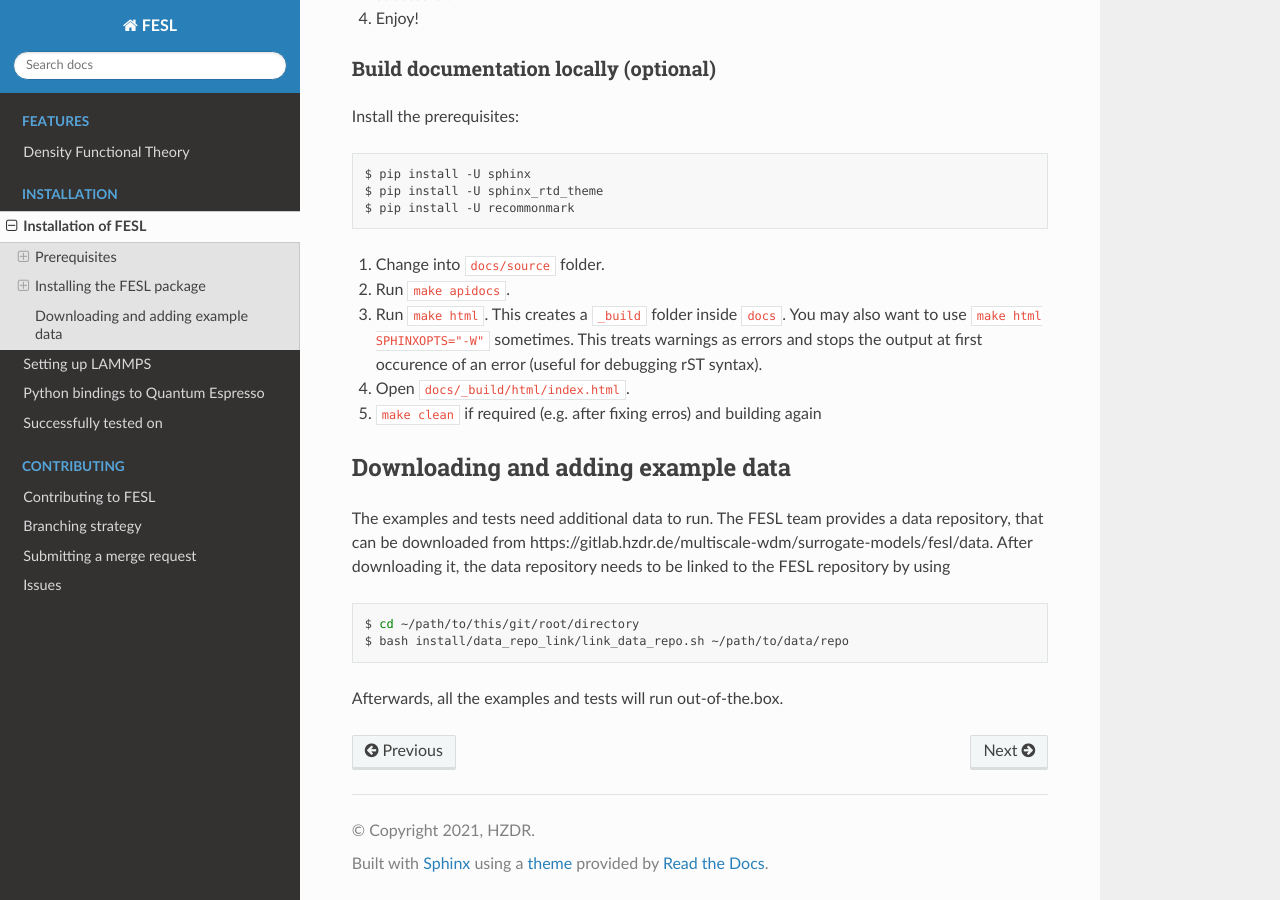
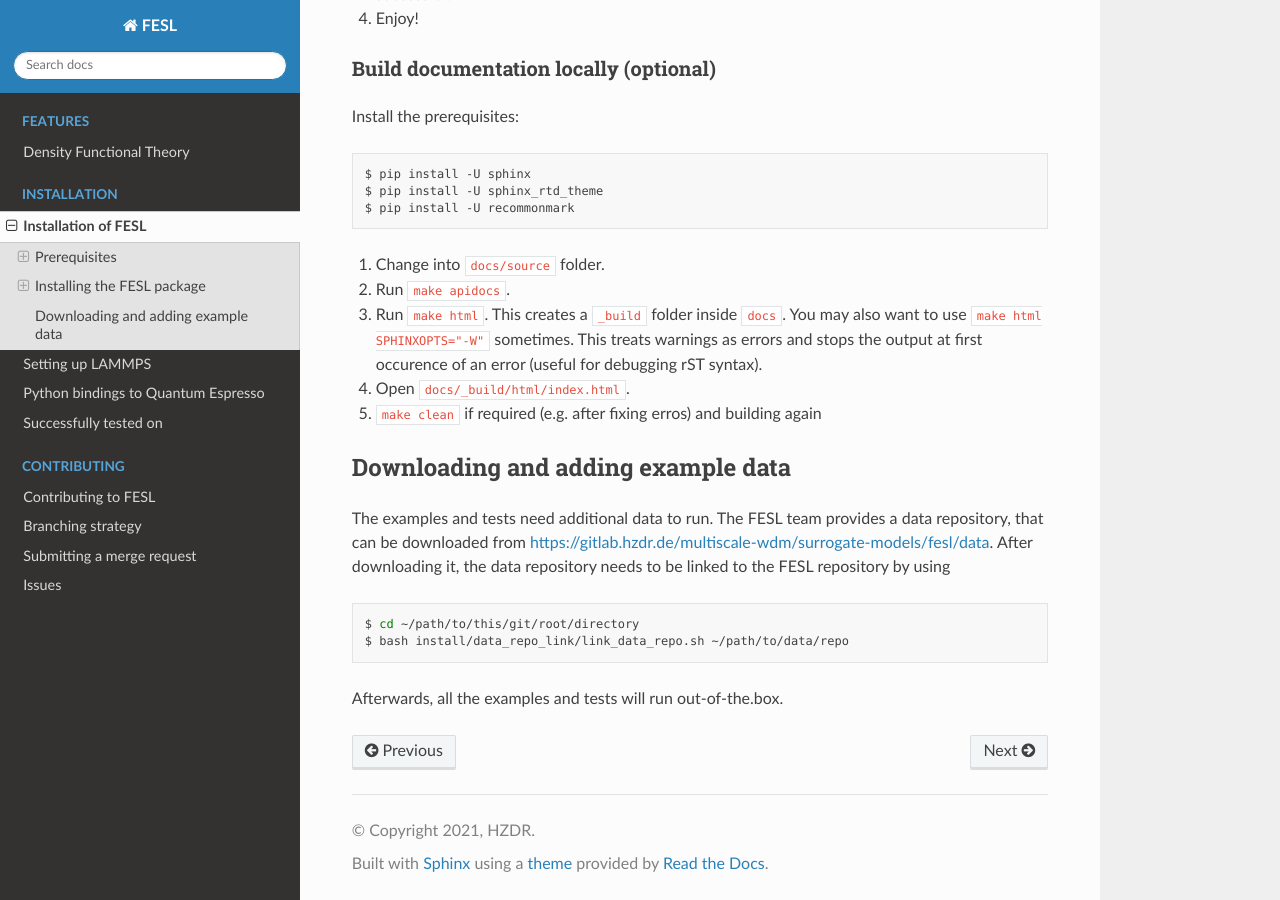
Before and after one commit to mala-project/mala, a Sphinx documentation site: the page built from docs/source/install/README.md, in a window 1280 px wide and 900 px high, scrolled down 3031 px. Built offline with Sphinx 7.4.7 and the Read the Docs theme 2.0.0, drawn with Linux system fonts in a browser that asks for light colours; pages that are not in the unit, such as notebooks, are missing from menus.

Commit message:
Put html links in Markdown in angle <> brackets!

````diff
--- a/docs/source/install/README.md
+++ b/docs/source/install/README.md
@@ -151,7 +151,7 @@ $ pip install -U recommonmark
 ## Downloading and adding example data
 
 The examples and tests need additional data to run. The FESL team provides a data repository, that can be downloaded
-from https://gitlab.hzdr.de/multiscale-wdm/surrogate-models/fesl/data. After downloading it, the data repository
+from <https://gitlab.hzdr.de/multiscale-wdm/surrogate-models/fesl/data>. After downloading it, the data repository
 needs to be linked to the FESL repository by using
 ```sh
 $ cd ~/path/to/this/git/root/directory
````
